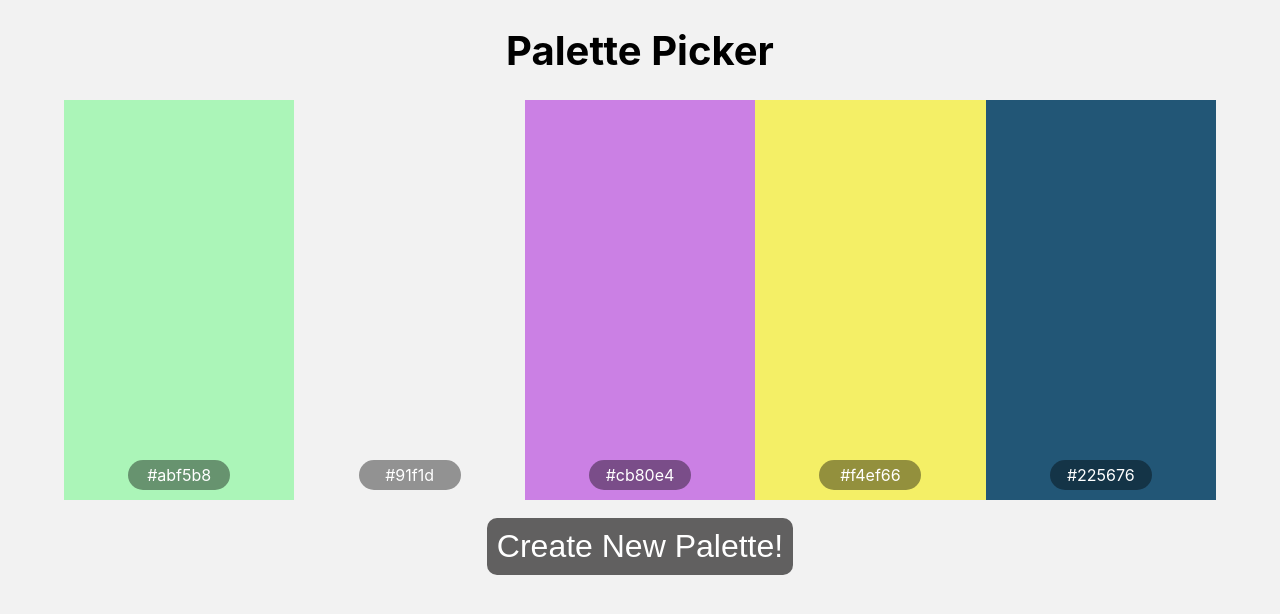
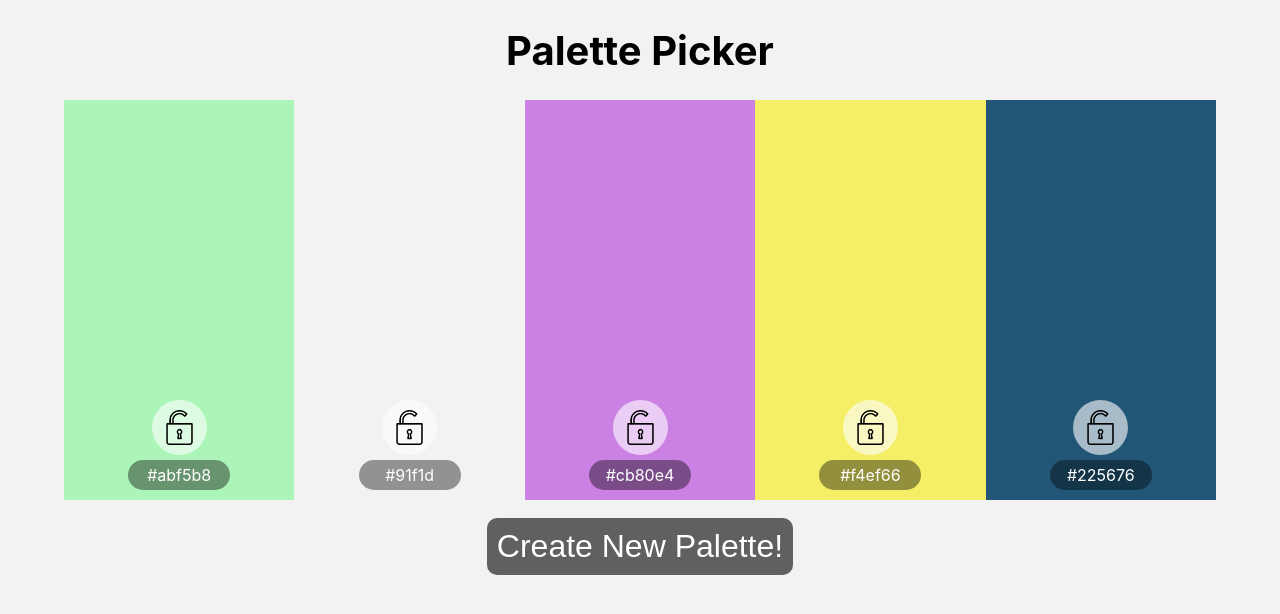
Before and after one commit to adamsjr8576/palette-picker-fe, a React (Create React App) app: page / in a window 1280 px wide. Shown: the top 614 px of the page. Built offline with nearby package versions, Linux system fonts and the light colour scheme.

Commit message:
Add images folder and lock images and add them to PaletteCards

```diff
--- a/src/Containers/PaletteCard/PaletteCard.js
+++ b/src/Containers/PaletteCard/PaletteCard.js
@@ -1,14 +1,20 @@
 import { connect } from 'react-redux';
 import React from 'react';
 import './PaletteCard.scss';
+import images from '../../images/images';
 
-const PaletteCard = ({ hexCode }) => {
-
+const PaletteCard = ({ locked, hexCode }) => {
+  const image = locked? images.locked : images.unlocked;
   return (
-    <article className="palatte-article" style={{backgroundColor: `${hexCode}`}}>
-      <section className="hex-code-section">
-        <p className="hex-p">{hexCode}</p>
-      </section>
+    <article className="palette-article" style={{backgroundColor: `${hexCode}`}}>
+      <div className="palette-info-container">
+        <section className="lock-button-section">
+          <img src={image} alt="lock icon" className="lock-button-image"/>
+        </section>
+        <section className="hex-code-section">
+          <p className="hex-p">{hexCode}</p>
+        </section>
+      </div>
     </article>
   );
 }
--- a/src/Containers/PaletteCard/PaletteCard.scss
+++ b/src/Containers/PaletteCard/PaletteCard.scss
@@ -1,4 +1,4 @@
-.palatte-article {
+.palette-article {
   width: 250px;
   height: 400px;
   display: flex;
@@ -6,9 +6,17 @@
   align-items: center;
   justify-content: flex-end;
 }
+.palette-info-container {
+  width: 80%;
+  display: flex;
+  flex-direction: column;
+  align-items: center;
+  justify-content: space-between;
+  height: 100px;
+}
 
 .hex-code-section {
-  width: 40%;
+  width: 50%;
   min-width: 65px;
   border-radius: 20px;
   background-color: rgba(0, 0, 0, .4);
@@ -17,6 +25,22 @@
   color: white;
 }
 
+.lock-button-section {
+  background-color: rgba(255, 255, 255, .6);
+  border-radius: 50%;
+  width: 55px;
+  height: 55px;
+  display: flex;
+  align-items: center;
+  justify-content: center;
+  cursor: pointer;
+}
+
+.lock-button-image {
+  height: 35px;
+  width: 35px;
+}
+
 .hex-p {
   margin: 0;
 }
--- a/src/Containers/PaletteGenerator/PaletteGenerator.js
+++ b/src/Containers/PaletteGenerator/PaletteGenerator.js
@@ -12,7 +12,7 @@ const PaletteGenerator = ({ addNewPalette, currentPalette }) => {
   if (currentPalette.length) {
     paletteCards = currentPalette.map(color => {
       return (
-        <PaletteCard hexCode={color} />
+        <PaletteCard locked={color.locked} hexCode={color.color} key={color.color} id={color.color} />
       )
     });
   }
@@ -21,7 +21,23 @@ const PaletteGenerator = ({ addNewPalette, currentPalette }) => {
     return randomColor;
   }
   const createPalette = () => {
-    const palette = [getRandomColor(), getRandomColor(), getRandomColor(), getRandomColor(), getRandomColor()]
+    let palette;
+    if (currentPalette.length) {
+      palette = currentPalette.map(palette => {
+        if (!palette.locked) {
+          const newColor = getRandomColor();
+          return {locked: palette.locked, color: newColor}
+        }
+        return palette;
+      });
+    } else {
+      palette = [
+        {locked: false, color: getRandomColor()},
+        {locked: false, color: getRandomColor()},
+        {locked: false, color: getRandomColor()},
+        {locked: false, color: getRandomColor()},
+        {locked: false, color: getRandomColor()}]
+    }
     addNewPalette(palette);
   }
 
--- /dev/null
+++ b/src/images/images.js
@@ -0,0 +1,9 @@
+import unlocked from './unlock.png';
+import locked from './lock.png';
+
+const images = {
+  unlocked: unlocked,
+  locked: locked
+}
+
+export default images;
```
Also changed, not shown: src/images/lock.png (added), src/images/unlock.png (added).
